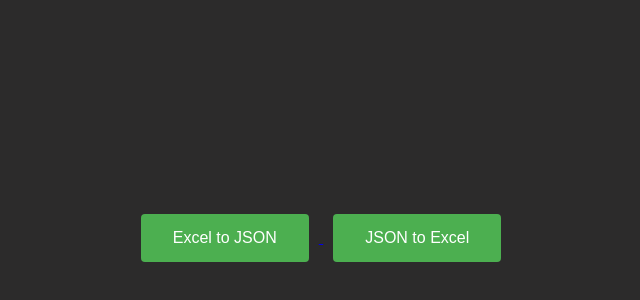
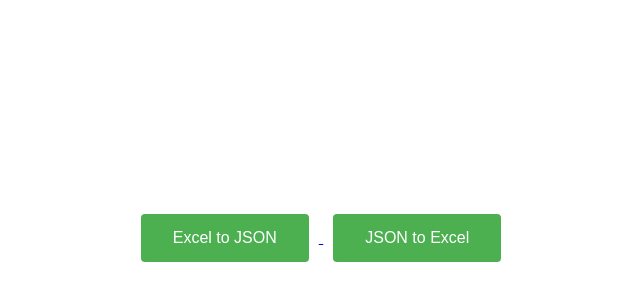
Before and after one commit to Agamya-Samuel/excelToJson, a website: page index.html in a window 1280 px wide. Shown: the part 162-462 px from the top of the page, without its empty margins (319-959 px from the left). Drawn offline with Linux system fonts and the light colour scheme.

Commit message:
fix: bg color

```diff
--- a/index.html
+++ b/index.html
@@ -12,7 +12,7 @@
 				align-items: center;
 				height: 100vh;
 				margin: 0;
-				background-color: #111010e2;
+				/* background-color: #111010e2; */
 			}
 			.container {
 				text-align: center;
```
